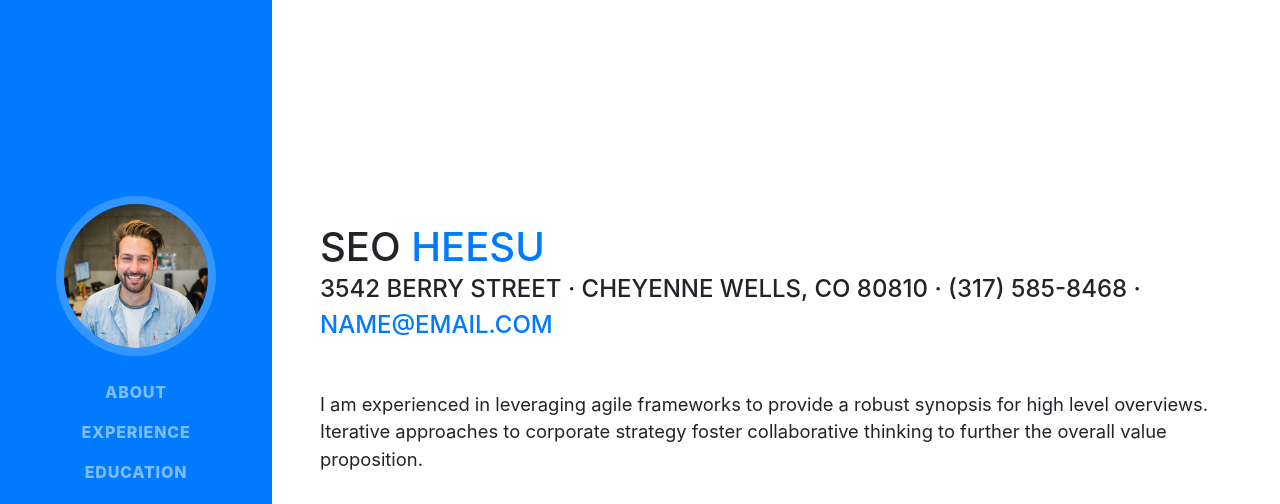
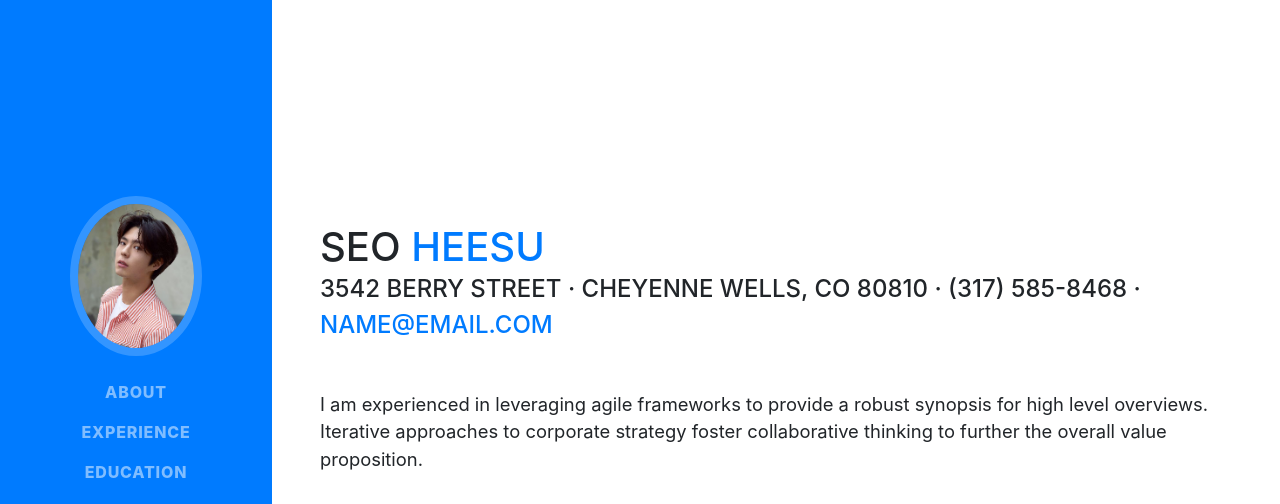
Before and after one commit to rich9408/rich9408.github.io, a website with bundled scripts: page index.html in a window 1280 px wide. Shown: the top 504 px of the page. Built offline with nearby package versions, Linux system fonts and the light colour scheme; a web font is replaced by a local one.

Commit message:
사진바꿈

```diff
--- a/index.html
+++ b/index.html
@@ -29,7 +29,7 @@
       <a class="navbar-brand js-scroll-trigger" href="#page-top">
         <span class="d-block d-lg-none">Seo Heesu</span>
         <span class="d-none d-lg-block">
-          <img class="img-fluid img-profile rounded-circle mx-auto mb-2" src="img/profile.jpg" alt="">
+          <img class="img-fluid img-profile rounded-circle mx-auto mb-2" src="img/bobo.jpg" alt="">
         </span>
       </a>
       <button class="navbar-toggler" type="button" data-toggle="collapse" data-target="#navbarSupportedContent" aria-controls="navbarSupportedContent" aria-expanded="false" aria-label="Toggle navigation">
```
Also changed, not shown: img/bobo.jpg (added).
